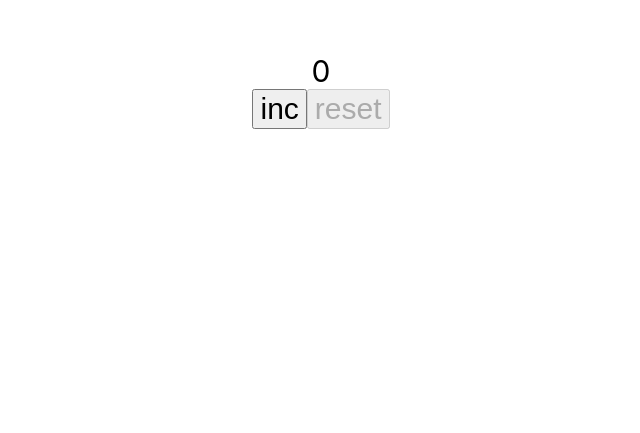
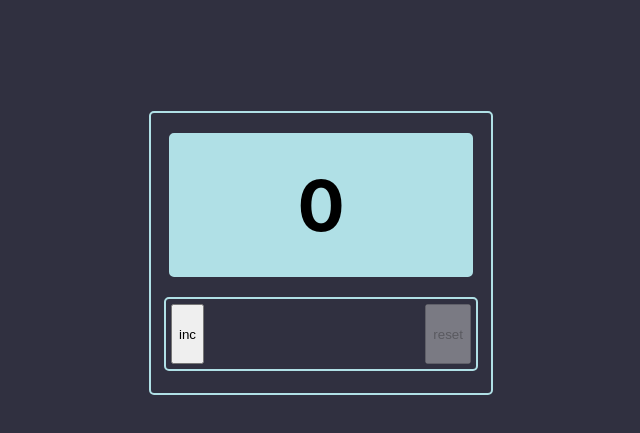
Before and after one commit to makishima44/counter, a React (Create React App) app: page / in a window 1280 px wide. Shown: the part 147-580 px from the top of the page, without its empty margins (319-959 px from the left). Built offline with nearby package versions, Linux system fonts and the light colour scheme.

Commit message:
Добавлены стили

```diff
--- a/src/App.css
+++ b/src/App.css
@@ -1,16 +1,46 @@
-* {
-  font-size: 30px;
+.App {
+  background-color: rgb(48, 48, 64);
+  height: 100vh;
+  display: flex;
+  justify-content: center;
+  align-items: center;
+}
+
+.mainBlock {
+  display: flex;
+  flex-direction: column;
+  align-items: center;
+  gap: 20px;
+  height: 280px;
+  width: 340px;
+  border: 2px powderblue solid;
+  border-radius: 5px;
 }
 
 .counterBlock {
-  padding-top: 200px;
-  text-align: center;
+  font-size: 70px;
+  font-weight: 700;
+  margin-top: 20px;
+  display: flex;
+  justify-content: center;
+  align-items: center;
+  border: 2px powderblue solid;
+  background-color: powderblue;
+  border-radius: 5px;
+  height: 140px;
+  width: 300px;
 }
-.counter {
-  text-align: center;
+
+.buttonBlock {
+  height: 60px;
+  width: 300px;
+  display: flex;
+  justify-content: space-between;
+  padding: 5px;
+  border: 2px powderblue solid;
+  border-radius: 5px;
 }
 
 .counterMax {
-  text-align: center;
   color: red;
 }
--- a/src/Counter.tsx
+++ b/src/Counter.tsx
@@ -15,15 +15,19 @@ export const Counter = () => {
     setCount(0);
   };
 
-  const incButtonDisabled = count === maxValue;
+  const isCountEqulalMaxValue = count === maxValue;
+  const incButtonDisabled = isCountEqulalMaxValue;
+
   const resetButtonDisabled = count === 0;
 
   return (
-    <div className="counterBlock">
-      <div className={count === maxValue ? "counterMax" : "counter"}>
-        {count}
+    <div className="mainBlock">
+      <div className="counterBlock">
+        <span className={isCountEqulalMaxValue ? "counterMax" : ""}>
+          {count}
+        </span>
       </div>
-      <div>
+      <div className="buttonBlock">
         <Button
           disabled={incButtonDisabled}
           onClick={incrementCounterHandler}
```
